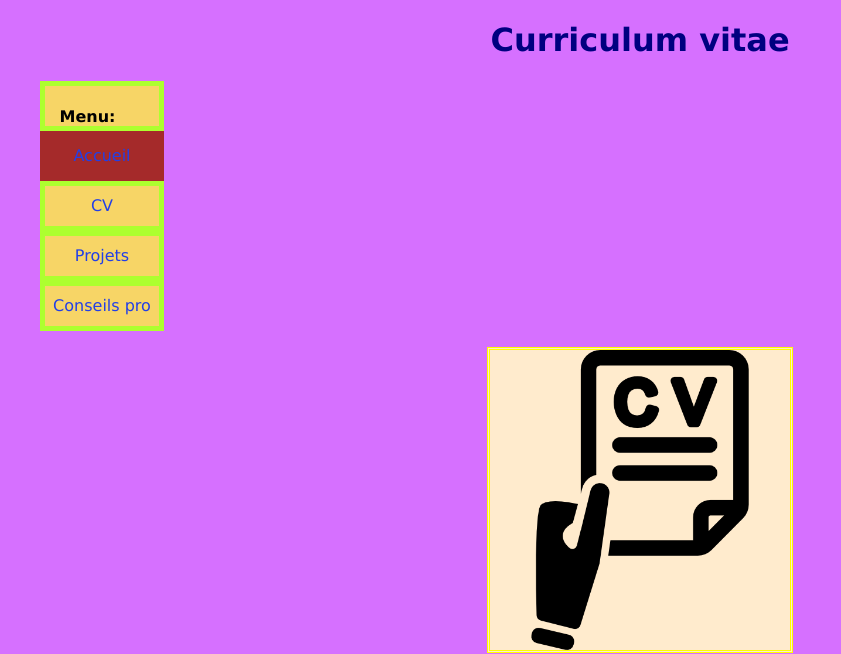
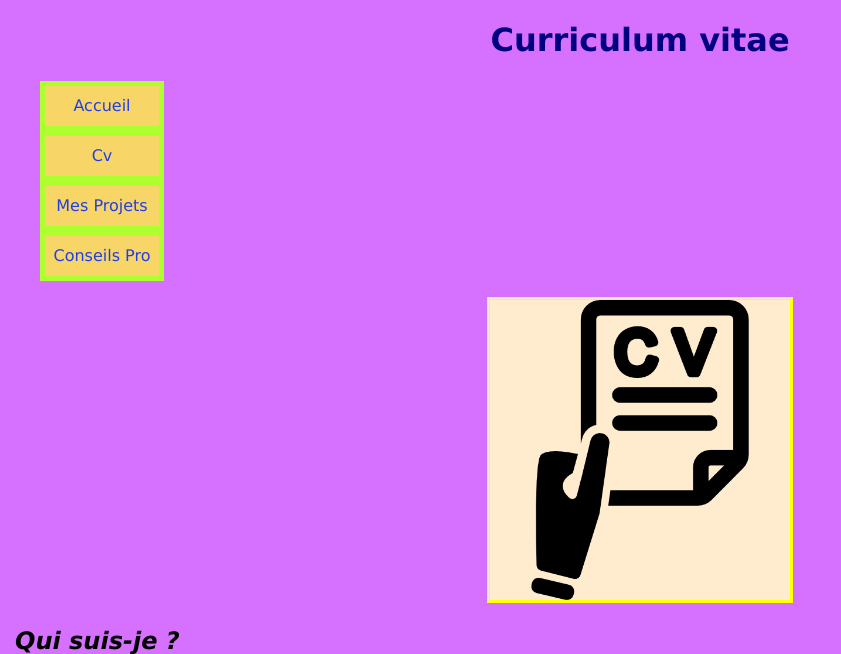
Before and after one commit to fatimamaslouhi/IDAW, a PHP site: page /cv.php in a window 1280 px wide. Shown: the top 654 px of the page, without its empty margins (0-841 px from the left). Run offline with PHP 8.4, Linux system fonts and the light colour scheme.

Commit message:
Exo 5 Fini

```diff
--- a/TP2/sitePro - PHP/conseilspro.php
+++ b/TP2/sitePro - PHP/conseilspro.php
@@ -8,8 +8,9 @@
         <title>Conseils</title>
     </head>
     <body>
-        <?php
+    <?php
         require_once('template_menu.php');
+        renderMenuToHTML('conseilspro');
         ?>
                 <table align="center">
                     <td>
--- a/TP2/sitePro - PHP/cv.php
+++ b/TP2/sitePro - PHP/cv.php
@@ -10,6 +10,7 @@
         <h1 align="center">Curriculum vitae</h1>
         <?php
         require_once('template_menu.php');
+        renderMenuToHTML('cv');
         ?>
 
         <div class="presentation">
--- a/TP2/sitePro - PHP/index.php
+++ b/TP2/sitePro - PHP/index.php
@@ -28,6 +28,7 @@
         </table>
         <?php
         require_once('template_menu.php');
+        renderMenuToHTML('index');
         ?>
         <h3>Accueil</h3>
         <img src="pictures\01.jpg">
--- a/TP2/sitePro - PHP/projets.php
+++ b/TP2/sitePro - PHP/projets.php
@@ -7,8 +7,9 @@
         <title>Projets</title>
     </head>
     <body>
-        <?php
+    <?php
         require_once('template_menu.php');
+        renderMenuToHTML('projets');
         ?>
                 <table align="center">
                     <td>
--- a/TP2/sitePro - PHP/template_menu.php
+++ b/TP2/sitePro - PHP/template_menu.php
@@ -1,19 +1,26 @@
-<nav class="menu">
-        <ul>
-            <li class=element_menu>
-                <h4>Menu:<h4>
-            </li>
-            <li class=element_menu id="selected">
-                <a href="index.php">Accueil</a>
-            </li>
-            <li class=element_menu>
-                <a href="cv.php">CV</a>
-            </li>
-            <li class=element_menu>
-                <a href="projets.php">Projets</a>
-            </li>
-            <li class=element_menu>
-                <a href="conseilspro.php">Conseils pro</a>
-            </li>
-        </ul>
-</nav>
+<?php
+function renderMenuToHTML($currentPageId) {
+// un tableau qui d\'efinit la structure du site
+$mymenu = array(
+// idPage titre
+'index' => array( 'Accueil' ),
+'cv' => array( 'Cv' ),
+'projets' => array('Mes Projets'),
+'conseilspro' => array('Conseils Pro')
+);
+echo
+    "<nav class=\"menu\">
+    <ul>
+        ";
+foreach($mymenu as $pageId => $pageParameters) {
+    if ($pageId == $currentPageId){
+        $id=" id='active'";
+    }
+    else{
+        $id="";
+    }
+
+    echo ' <li class="element_menu"><a href= '.$pageId.'.php>'.$pageParameters[0].'</a></li>';
+
+    }
+    echo '</ul></nav>'; } ?>
```
